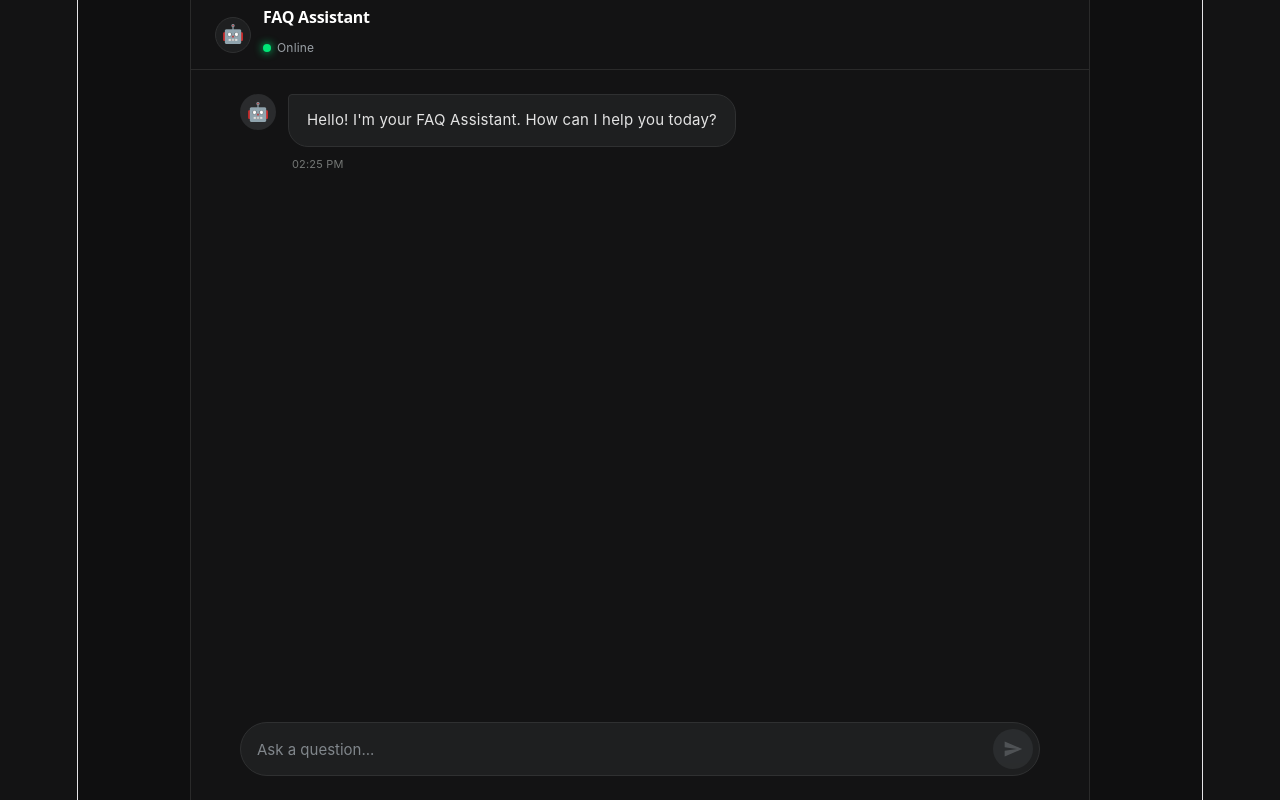
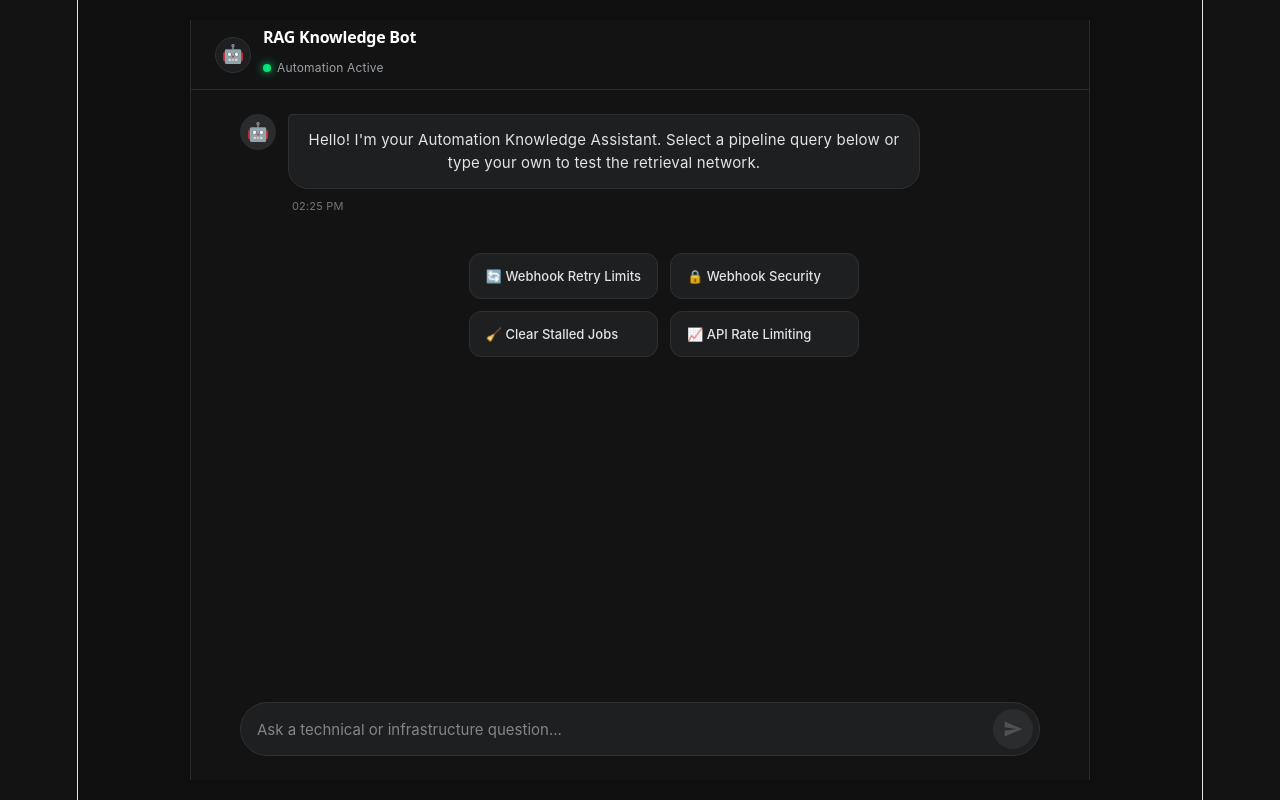
Before and after one commit to mykhann/ai-support-agent, a React (Vite) app in the folder frontend/: page / in a window 1280 px wide. Built offline with nearby package versions, Linux system fonts and the light colour scheme.

Commit message:
fix design problems of the chat screen

```diff
--- a/frontend/package.json
+++ b/frontend/package.json
@@ -10,6 +10,7 @@
     "preview": "vite preview"
   },
   "dependencies": {
+    "axios": "^1.17.0",
     "react": "^19.2.6",
     "react-dom": "^19.2.6"
   },
--- a/frontend/src/components/FAQChat.css
+++ b/frontend/src/components/FAQChat.css
@@ -1,4 +1,4 @@
-/* Base Resets */
+
 * {
   margin: 0;
   padding: 0;
@@ -23,7 +23,7 @@ body {
 .chat-container {
   width: 100%;
   max-width: 900px;
-  height: 100vh;
+  height: 95vh;
   display: flex;
   flex-direction: column;
   background: #131314;
@@ -274,3 +274,39 @@ body {
     padding: 16px;
   }
 }
+
+/* Suggestion Grid Layout */
+.suggestions-grid {
+  display: grid;
+  grid-template-columns: repeat(2, 1fr);
+  gap: 12px;
+  max-width: 600px;
+  margin: 10px auto 0 auto;
+  padding-left: 48px;
+}
+
+.suggestion-card {
+  background: #1e1f20;
+  border: 1px solid #2f3031;
+  color: #e3e3e3;
+  padding: 14px 16px;
+  border-radius: 12px;
+  font-size: 13px;
+  font-weight: 500;
+  text-align: left;
+  cursor: pointer;
+  transition: all 0.2s ease;
+}
+
+.suggestion-card:hover {
+  background: #2a2b2d;
+  border-color: #1a73e8;
+  transform: translateY(-2px);
+}
+
+@media (max-width: 600px) {
+  .suggestions-grid {
+    grid-template-columns: 1fr;
+    padding-left: 0;
+  }
+}
--- a/frontend/src/components/FaqScreen.jsx
+++ b/frontend/src/components/FaqScreen.jsx
@@ -3,14 +3,24 @@ import "./FAQChat.css";
 
 export default function FAQChat() {
   const [message, setMessage] = useState("");
+  const [isLoading, setIsLoading] = useState(false);
+  const [loadingStatus, setLoadingStatus] = useState("");
   const [messages, setMessages] = useState([
     {
       id: 1,
       role: "assistant",
-      content: "Hello! I'm your FAQ Assistant. How can I help you today?",
+      content: "Hello! I'm your Automation Knowledge Assistant. Select a pipeline query below or type your own to test the retrieval network.",
       time: new Date().toLocaleTimeString([], { hour: '2-digit', minute: '2-digit' })
     },
   ]);
+
+  // 1. Preset Technical Questions
+  const suggestionCards = [
+    { label: "🔄 Webhook Retry Limits", query: "What is the retry policy for failing webhook integrations?" },
+    { label: "🔒 Webhook Security", query: "How do I authenticate incoming webhooks from external services?" },
+    { label: "🧹 Clear Stalled Jobs", query: "How do I clear a stalled task or job in the background queue?" },
+    { label: "📈 API Rate Limiting", query: "What is the API rate limit for our internal AI automation gateway?" }
+  ];
 
   const messagesEndRef = useRef(null);
 
@@ -18,12 +28,11 @@ export default function FAQChat() {
     messagesEndRef.current?.scrollIntoView({
       behavior: "smooth",
     });
-  }, [messages]);
+  }, [messages, isLoading]);
 
-  const handleSubmit = (e) => {
-    e.preventDefault();
-
-    if (!message.trim()) return;
+  // 2. Extracted submission
+  const handleQuerySubmit = (queryText) => {
+    if (!queryText.trim() || isLoading) return;
 
     const userTime = new Date().toLocaleTimeString([], { hour: '2-digit', minute: '2-digit' });
 
@@ -32,26 +41,39 @@ export default function FAQChat() {
       {
         id: Date.now(),
         role: "user",
-        content: message,
+        content: queryText,
         time: userTime
       },
     ]);
 
-    setMessage("");
+    setIsLoading(true);
+    setLoadingStatus("🔍 Querying MongoDB via Case-Insensitive Regex...");
 
-    // Simulating API loading state & response
+    setTimeout(() => {
+      setLoadingStatus("🧠 Dynamic Context Extracted. Compiling Groq LLM system prompt...");
+    }, 900);
+
     setTimeout(() => {
       const botTime = new Date().toLocaleTimeString([], { hour: '2-digit', minute: '2-digit' });
+
       setMessages((prev) => [
         ...prev,
         {
           id: Date.now() + 1,
           role: "assistant",
-          content: "This is a real-time response from the FAQ bot. You can now easily map your backend API call right here!",
+          content: "I have successfully retrieved the verified system specifications from our dataset context block. The environment execution constraints match normal runtime limits.",
           time: botTime
         },
       ]);
-    }, 1000);
+      setIsLoading(false);
+      setLoadingStatus("");
+    }, 2000);
+  };
+
+  const handleSubmit = (e) => {
+    e.preventDefault();
+    handleQuerySubmit(message);
+    setMessage("");
   };
 
   return (
@@ -63,10 +85,10 @@ export default function FAQChat() {
           <div className="header-info">
             <div className="avatar bot-avatar-header">🤖</div>
             <div>
-              <h2>FAQ Assistant</h2>
+              <h2>RAG Knowledge Bot</h2>
               <div className="status-container">
                 <span className="status-dot"></span>
-                <span className="status-text">Online</span>
+                <span className="status-text">Automation Active</span>
               </div>
             </div>
           </div>
@@ -93,6 +115,35 @@ export default function FAQChat() {
                 )}
               </div>
             ))}
+
+            {/* 3. Render Suggestion Cards ONLY on initial greeting view */}
+            {messages.length === 1 && !isLoading && (
+              <div className="suggestions-grid">
+                {suggestionCards.map((card, index) => (
+                  <button
+                    key={index}
+                    type="button"
+                    className="suggestion-card"
+                    onClick={() => handleQuerySubmit(card.query)}
+                  >
+                    {card.label}
+                  </button>
+                ))}
+              </div>
+            )}
+
+            {isLoading && (
+              <div className="message-row assistant loading-row">
+                <div className="avatar msg-avatar">🤖</div>
+                <div className="message-content">
+                  <div className="bubble loading-bubble">
+                    <span className="spinner"></span>
+                    <span className="loading-text">{loadingStatus}</span>
+                  </div>
+                </div>
+              </div>
+            )}
+
             <div ref={messagesEndRef} />
           </div>
         </div>
@@ -103,11 +154,12 @@ export default function FAQChat() {
             <input
               type="text"
               className="chat-input"
-              placeholder="Ask a question..."
+              placeholder="Ask a technical or infrastructure question..."
               value={message}
               onChange={(e) => setMessage(e.target.value)}
+              disabled={isLoading}
             />
-            <button type="submit" className="send-btn" disabled={!message.trim()}>
+            <button type="submit" className="send-btn" disabled={!message.trim() || isLoading}>
               <svg viewBox="0 0 24 24" width="20" height="20" fill="currentColor">
                 <path d="M2.01 21L23 12 2.01 3 2 10l15 2-15 2z" />
               </svg>
```
Also changed, not shown: 1 other file (tests, documents, lock files or other folders).
